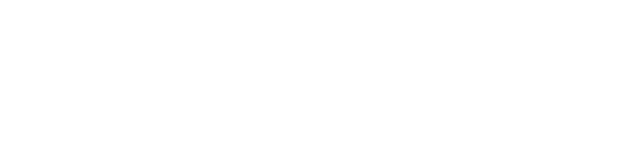
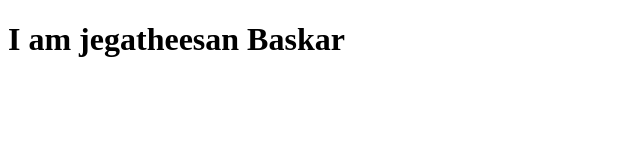
Before and after one commit to Esan-8055/proEditer, a plain HTML site: page index.html in a window 1280 px wide. Shown: the whole page, without its empty margins (0-640 px from the left). Drawn offline with Linux system fonts and the light colour scheme.

Commit message:
feat : The adeam

```diff
--- a/index.html
+++ b/index.html
@@ -6,6 +6,6 @@
     <title>Document</title>
 </head>
 <body>
-
+    <h1>I am jegatheesan Baskar</h1>
 </body>
 </html>
```
